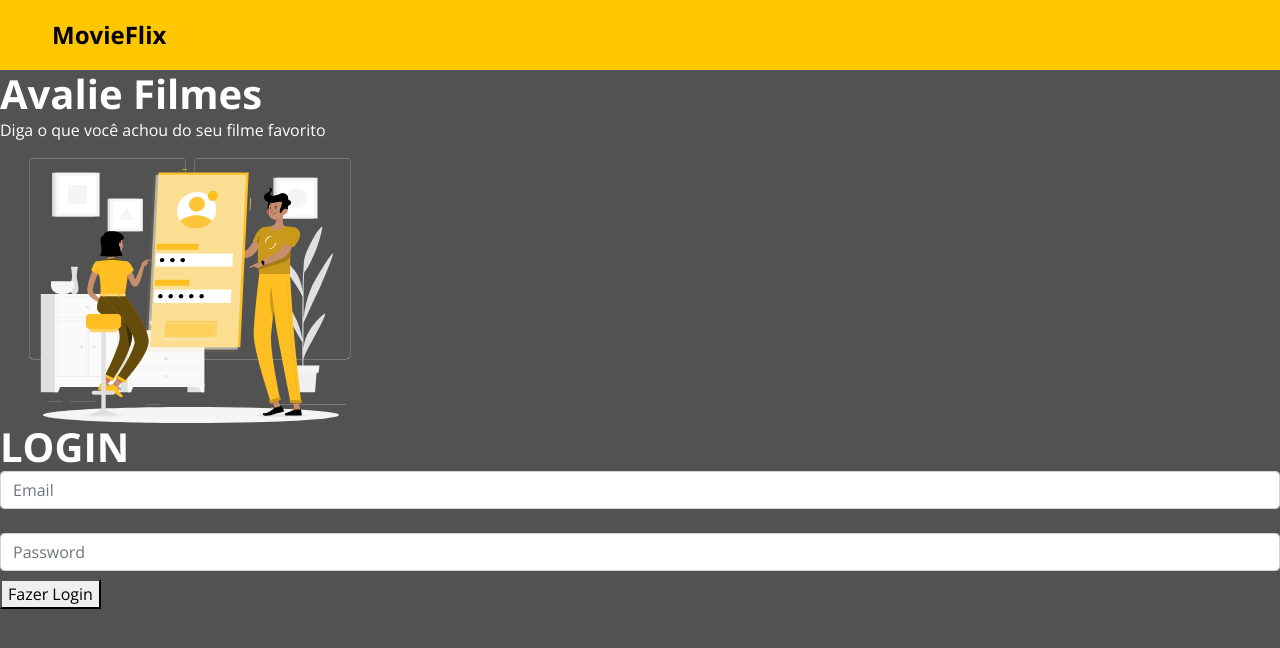
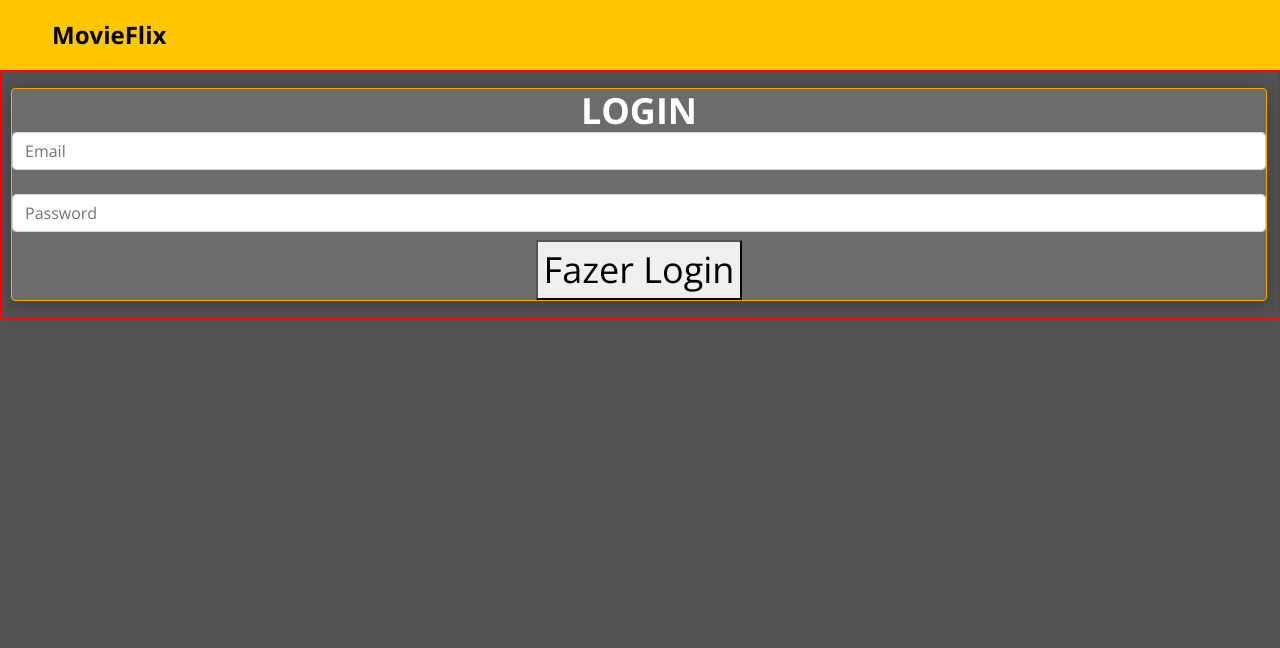
Before and after one commit to romuloabbiati/movieflix-challenge, a React (Create React App) app in the folder frontweb/: page / in a window 1280 px wide. Shown: the top 648 px of the page. Built offline with nearby package versions, Linux system fonts and the light colour scheme; the HTML template or start-up script is replaced by a standard one.

Commit message:
beginning home styling

```diff
--- a/frontweb/src/pages/Home/index.tsx
+++ b/frontweb/src/pages/Home/index.tsx
@@ -1,6 +1,7 @@
 import { ReactComponent as MainImage } from 'assets/images/main-image.svg';
 import Navbar from "components/Navbar";
 import Login from 'pages/Admin/Login';
+import './styles.css';
 
 const Home = () => {
   return (
--- /dev/null
+++ b/frontweb/src/pages/Home/styles.css
@@ -0,0 +1,39 @@
+.home-container {
+    padding: 17px 12px 17px 10px;
+    font-size: 36px;
+    border: 1px solid red;
+    text-align: center;
+}
+
+.home-content-image-container {
+    display: none;
+}
+
+.home-login-container h1 {
+    font-size: 1em;
+}
+
+.home-card {
+    border: 1px solid orange;
+    border-radius: 4px;
+    box-shadow: 0px 4px 20px 0px rgba(0, 0, 0, 0.25);
+    background-color: #6C6C6C;
+
+}
+
+/* .home-content-image-container {
+    padding: 0 15px; aula 7-20
+} */
+
+/* .home-content-image-container svg {
+    width: 100%; aula 7-20
+    height: auto;
+} */
+
+/* @media (min-width: 1200px) {
+    .home-content-image-container {
+        display: block;
+        display: inline;
+        border: 1px solid blue;
+    }
+} */
```
